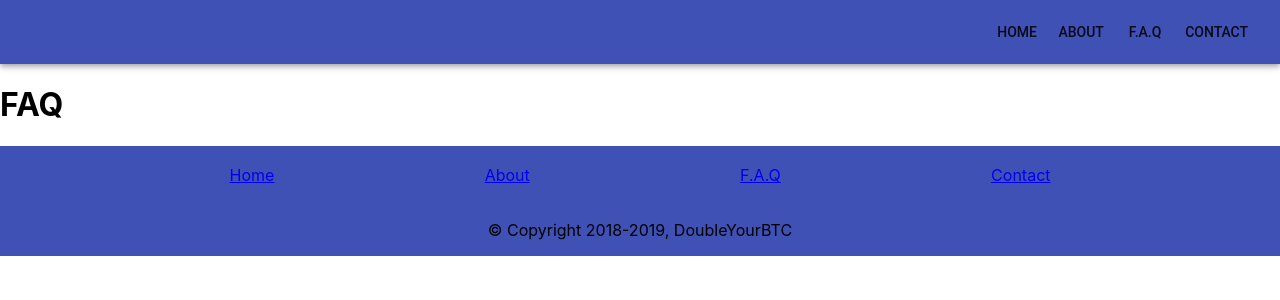
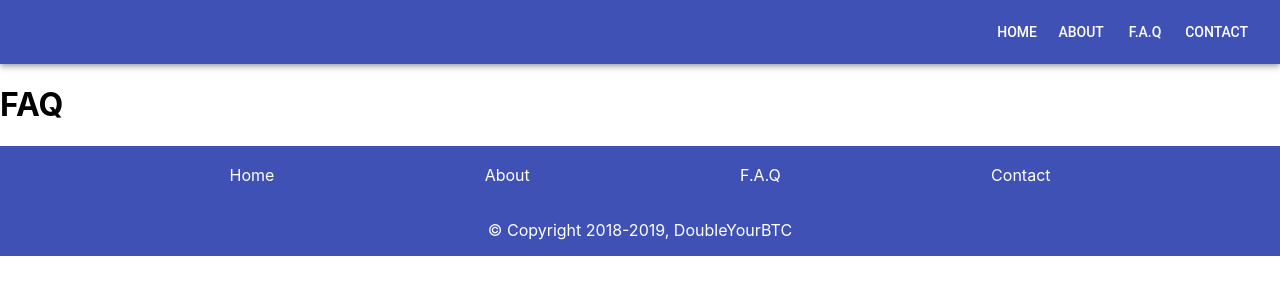
Before and after one commit to Yasir1986/cryptocoin-site, a React (Create React App) app: page /faq in a window 1280 px wide. Shown: the top 300 px of the page. Built offline with nearby package versions, Linux system fonts and the light colour scheme.

Commit message:
link fixed

```diff
--- a/src/components/Footer.jsx
+++ b/src/components/Footer.jsx
@@ -1,16 +1,28 @@
 import React from "react";
 import styled from "styled-components";
+import PropTypes from "prop-types";
 import { Link } from "react-router-dom"
+import { withStyles } from "@material-ui/core/styles";
+
+
+const styles = {
+  li: {
+    color: "#ffffff",
+    textDecoration: "none"
+  }
+
+  };
 
 class Footer extends React.Component {
   render() {
+    const { classes } = this.props;
     return (
       <Wrapper>
           <Styledlist>
-              <a href="/"><li>Home</li></a>
-               <Link to="/about"><li>About</li></Link>
-               <Link to="/faq"><li>F.A.Q</li></Link>
-               <Link to="/contact"><li>Contact</li></Link>
+              <a style={{ textDecoration: 'none' }} href="/"><li className={classes.li}>Home</li></a>
+               <Link style={{ textDecoration: 'none' }} to="/about"><li className={classes.li}>About</li></Link>
+               <Link style={{ textDecoration: 'none' }} to="/faq"><li className={classes.li}>F.A.Q</li></Link>
+               <Link style={{ textDecoration: 'none' }} to="/contact"><li className={classes.li}>Contact</li></Link>
             </Styledlist>
             <StyledP>
                 &copy; Copyright 2018-2019, DoubleYourBTC
@@ -20,10 +32,17 @@ class Footer extends React.Component {
   }
 }
 
-export default Footer;
+
+Footer.propTypes = {
+  classes: PropTypes.object.isRequired,
+};
+
+export default withStyles(styles)(Footer);
+
+
 
 const Wrapper = styled.div`
-
+    color: white;
     background-color: #3F51B5;
     height: 110px;
     width: 100%;
--- a/src/components/NavBar.jsx
+++ b/src/components/NavBar.jsx
@@ -9,8 +9,12 @@ import { Link } from "react-router-dom";
 
 const styles = {
   root: {
-    flexGrow: 1
+    flexGrow: 1,
   },
+  btn: {
+    color: "#ffffff",
+    textDecoration: "none"
+  }
   };
 
 function ButtonAppBar(props) {
@@ -20,20 +24,20 @@ function ButtonAppBar(props) {
       <AppBar position="static">
         <StyledNav>
           <Toolbar>
-            <Link to="/">
-              <Button>Home</Button>
+            <Link style={{ textDecoration: 'none' }} to="/">
+              <Button className={classes.btn}>Home</Button>
             </Link>
-            <Link to="/about">
+            <Link style={{ textDecoration: 'none' }} to="/about">
               {" "}
-              <Button>About</Button>
+              <Button className={classes.btn}>About</Button>
             </Link>
-            <Link to="/faq">
+            <Link style={{ textDecoration: 'none' }} to="/faq">
               {" "}
-              <Button>F.A.Q</Button>
+              <Button className={classes.btn}>F.A.Q</Button>
             </Link>
-            <Link to="/contact">
+            <Link style={{ textDecoration: 'none' }} to="/contact">
               {" "}
-              <Button>Contact</Button>
+              <Button className={classes.btn}>Contact</Button>
             </Link>
           </Toolbar>
         </StyledNav>
@@ -53,4 +57,5 @@ const StyledNav = styled.div`
   position: relative;
   align-items: center;
   justify-content: flex-end;
+  color: white
 `;
--- a/src/components/Options.jsx
+++ b/src/components/Options.jsx
@@ -7,7 +7,6 @@ import Button from '@material-ui/core/Button'
 
 const styles = theme => ({
   textField: {
-
     width: 300,
   },
 button: {
```
